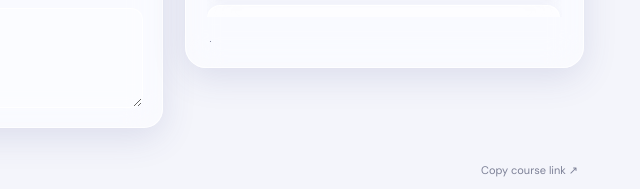
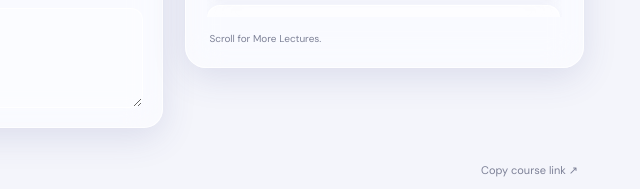
Before and after one commit to asharism404/Slowdataissu, a plain HTML site: page lecture.html in a window 1280 px wide. Shown: the part 1159-1348 px from the top of the page, 640-1280 px from the left. Drawn offline with Linux system fonts and the light colour scheme.

Commit message:
Update lecture.html

```diff
--- a/lecture.html
+++ b/lecture.html
@@ -79,7 +79,7 @@
           <div class="playlist-heading"><div><p class="eyebrow muted-eyebrow">COURSE CONTENT</p><h2>Lecture playlist</h2></div><span class="playlist-count" id="playlistCount">0</span></div>
           <label class="playlist-search"><span>⌕</span><input id="lectureSearch" type="search" placeholder="Find a topic…"></label>
           <div class="playlist-list" id="playlistList"></div>
-          <p class="playlist-footnote">.</p>
+          <p class="playlist-footnote">Scroll for More Lectures.</p>
         </aside>
       </div>
       <div class="course-footer"><a href="index.html">← Back to all subjects</a><button id="shareButton" class="text-button" type="button">Copy course link ↗</button></div>
```
